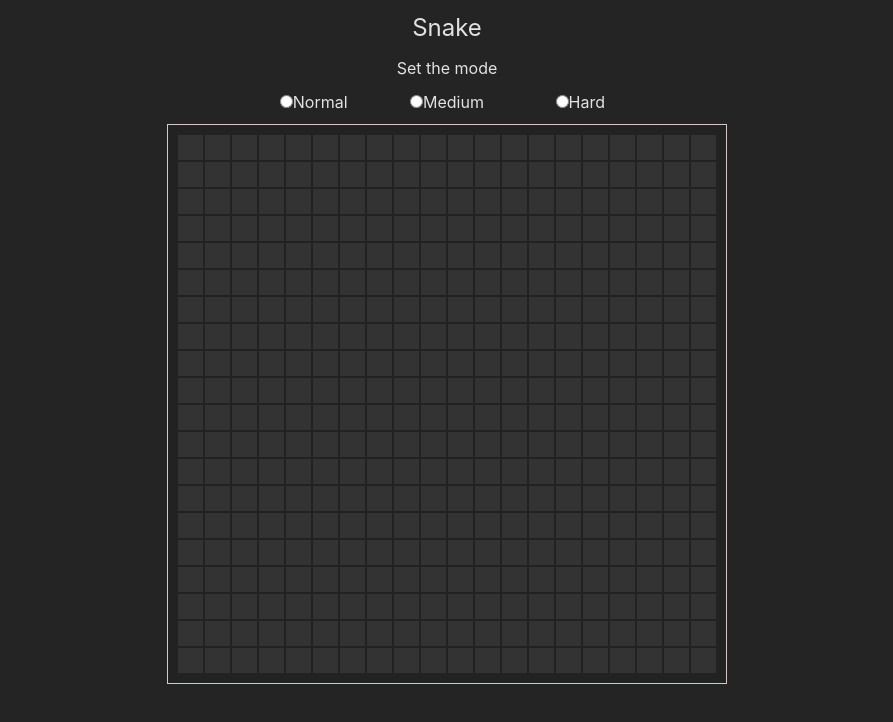
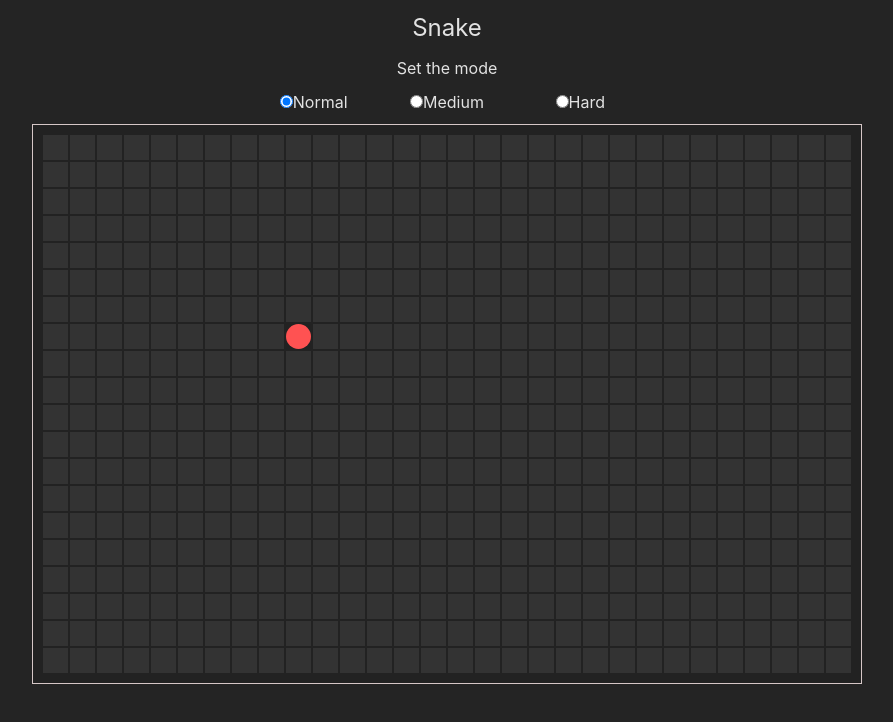
Before and after one commit to twilightc/snake, a React (Vite) app: page / in a window 1280 px wide. Shown: the top 722 px of the page, without its empty margins (193-1086 px from the left). Built offline with nearby package versions, Linux system fonts and the light colour scheme.

Commit message:
moving part

```diff
--- a/src/App.css
+++ b/src/App.css
@@ -5,7 +5,7 @@
 
 .game-area {
   display: grid;
-  grid-template-columns: repeat(20, 1fr);
+  grid-template-columns: repeat(30, 1fr);
   gap: 2px;
   background-color: #222;
   border: 1px solid #d6c7c7;
--- a/src/App.tsx
+++ b/src/App.tsx
@@ -1,50 +1,105 @@
-import { useState } from 'react';
+import { useEffect, useState } from 'react';
 import './App.css';
 
 function App() {
-  const [gridLength, setGridlength] = useState(20);
+  // const [gridLength, setGridlength] = useState(20);
+  const [mode, setMode] = useState<'normal' | 'medium' | 'hard'>('normal');
+
+  const [snakePos, setSnakePos] = useState([
+    { row: 0, col: 0 },
+    { row: 0, col: 1 },
+    { row: 0, col: 2 }
+  ]);
+
+  const [apple, setApplyPos] = useState({ row: 7, col: 9 });
+
+  const [direction, setDirection] = useState('r');
+
+  const [snakeSpeed, setSnakeSpeed] = useState(150);
+
+  useEffect(() => {
+    const interval = setInterval(() => {
+      const headPos = { ...snakePos[0] };
+      switch (direction) {
+        case 'l':
+          headPos.col -= 1;
+          break;
+        case 'r':
+          headPos.col += 1;
+          break;
+        case 'u':
+          headPos.row -= 1;
+          break;
+        case 'd':
+          headPos.row += 1;
+          break;
+        default:
+          break;
+      }
+      setSnakePos([headPos,...snakePos.slice(0, -1)]);
+    }, snakeSpeed);
+    return () => {
+      clearInterval(interval);
+    }
+  }, [snakePos, direction, snakeSpeed]);
 
   return (
     <div className="App block">
       <div className="text-[24px] mt-[10px]">Snake</div>
       <div className="mt-[10px]">Set the mode</div>
       <div className="grid grid-cols-3 max-w-[400px] mx-auto my-[10px]">
-        <div>
-          <input
-            type="radio"
+        <div
           onClick={() => {
-              setGridlength(20);
+            setMode('normal');
+            setSnakeSpeed(150);
           }}
-          />
-          <span>Normal</span>
+        >
+          <input id="normal" type="radio" name="difficulty" checked={mode === 'normal'} readOnly />
+          <label htmlFor="normal" className="cursor-pointer">
+            Normal
+          </label>
         </div>
-        <div>
-          <input
-            type="radio"
+        <div
           onClick={() => {
-              setGridlength(30);
+            setMode('medium');
+            setSnakeSpeed(100);
           }}
-          />
-          <span>Medium</span>
+        >
+          <input id="medium" type="radio" name="difficulty" checked={mode === 'medium'} readOnly />
+          <label htmlFor="medium" className="cursor-pointer">
+            Medium
+          </label>
         </div>
-        <div>
-          <input
-            type="radio"
+        <div
           onClick={() => {
-              setGridlength(40);
+            setMode('hard');
+            setSnakeSpeed(50);
           }}
-          />
-          <span>Hard</span>
+        >
+          <input id="hard" type="radio" name="difficulty" checked={mode === 'hard'} readOnly />
+          <label htmlFor="hard" className="cursor-pointer">
+            Hard
+          </label>
         </div>
       </div>
 
-      <div className="game-area">
-        {Array(gridLength)
+      <div className="game-area" >
+      {Array(20)
           .fill(0)
           .map((_, row) =>
-            Array(gridLength)
+            Array(30)
               .fill(0)
-              .map((_, col) => <div className="cell" key={`${row},${col}`}></div>)
+              .map((_, col) => {
+                return (
+                  <div
+                    className={`cell ${
+                      snakePos.some((pos) => pos.col === col && pos.row === row) ? 'snake' : ''
+                    } ${apple.col === col && apple.row === row ? 'apple' : ''}
+                    `}
+                    key={`${row},${col}`}
+                  ></div>
+                );
+              })
           )}
       </div>
     </div>
```
Lines whose indentation alone changed are shown as unchanged.
